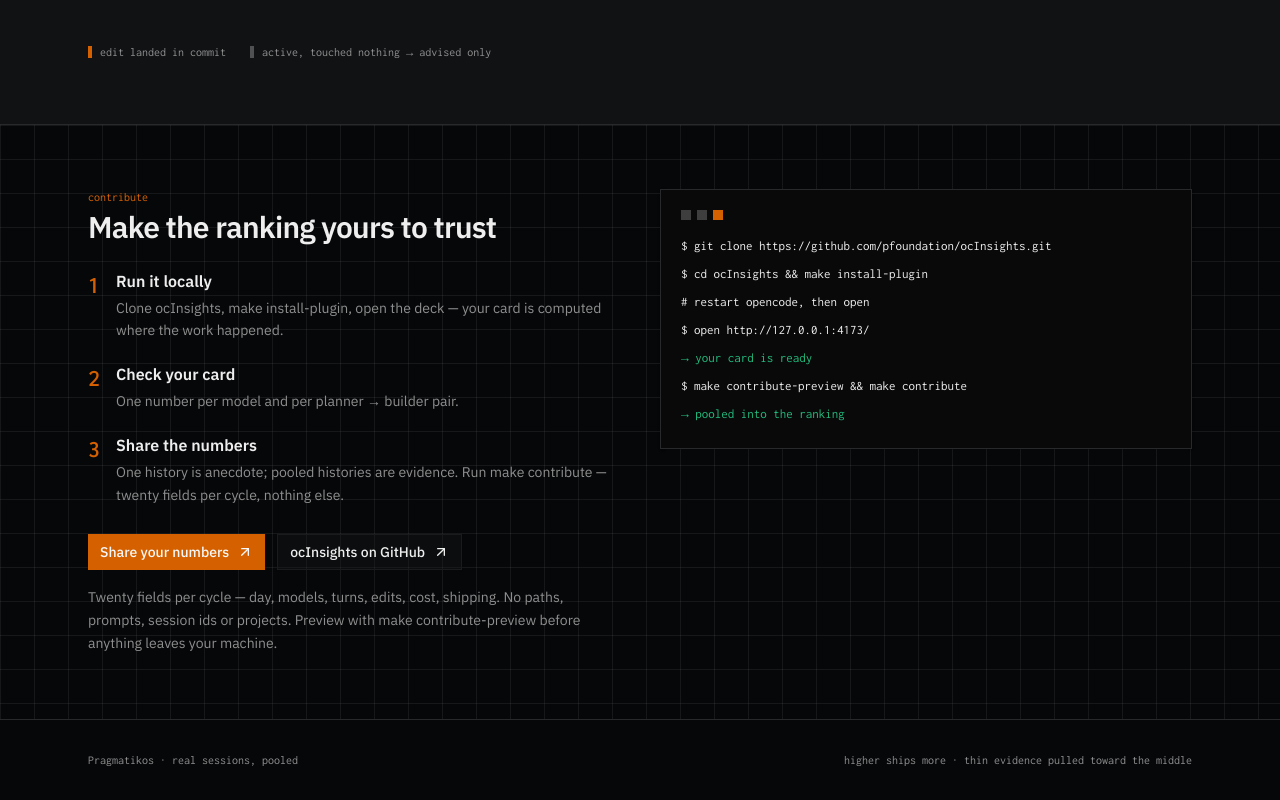
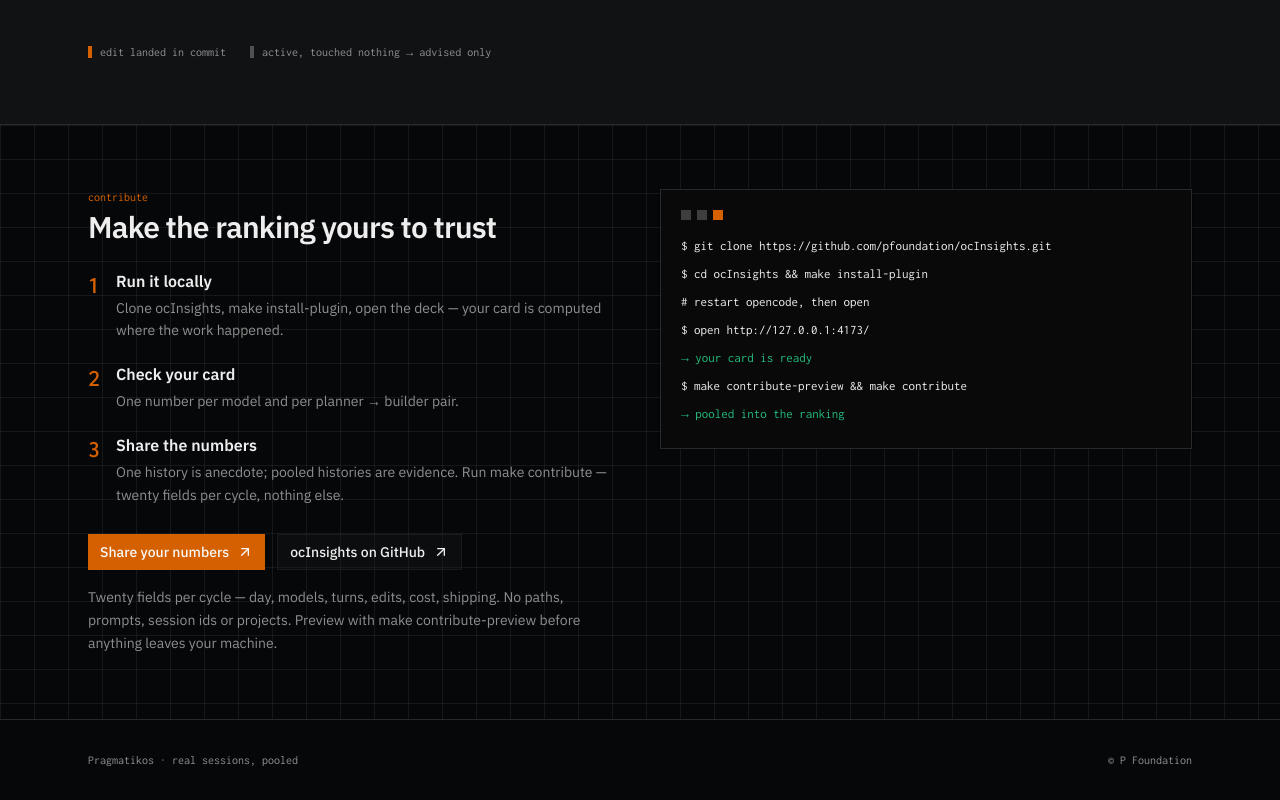
Before and after one commit to pfoundation/pragmatikos.ai, a Next.js app: page / in a window 1280 px wide. Shown: the part 9028-9828 px from the top of the page. Built offline with nearby package versions, Linux system fonts and the light colour scheme.

Commit message:
Footer: link © P Foundation to https://p.foundation

```diff
--- a/app/page.tsx
+++ b/app/page.tsx
@@ -26,7 +26,9 @@
           <footer className="border-border border-t">
             <div className="text-muted-foreground mx-auto flex max-w-6xl flex-wrap items-center justify-between gap-2 px-6 py-8 font-mono text-xs">
               <span>Pragmatikos · real sessions, pooled</span>
-              <span>higher ships more · thin evidence pulled toward the middle</span>
+              <a href="https://p.foundation" target="_blank" rel="noreferrer" className="hover:text-foreground hover:underline">
+                © P Foundation
+              </a>
             </div>
           </footer>
         </main>
```
